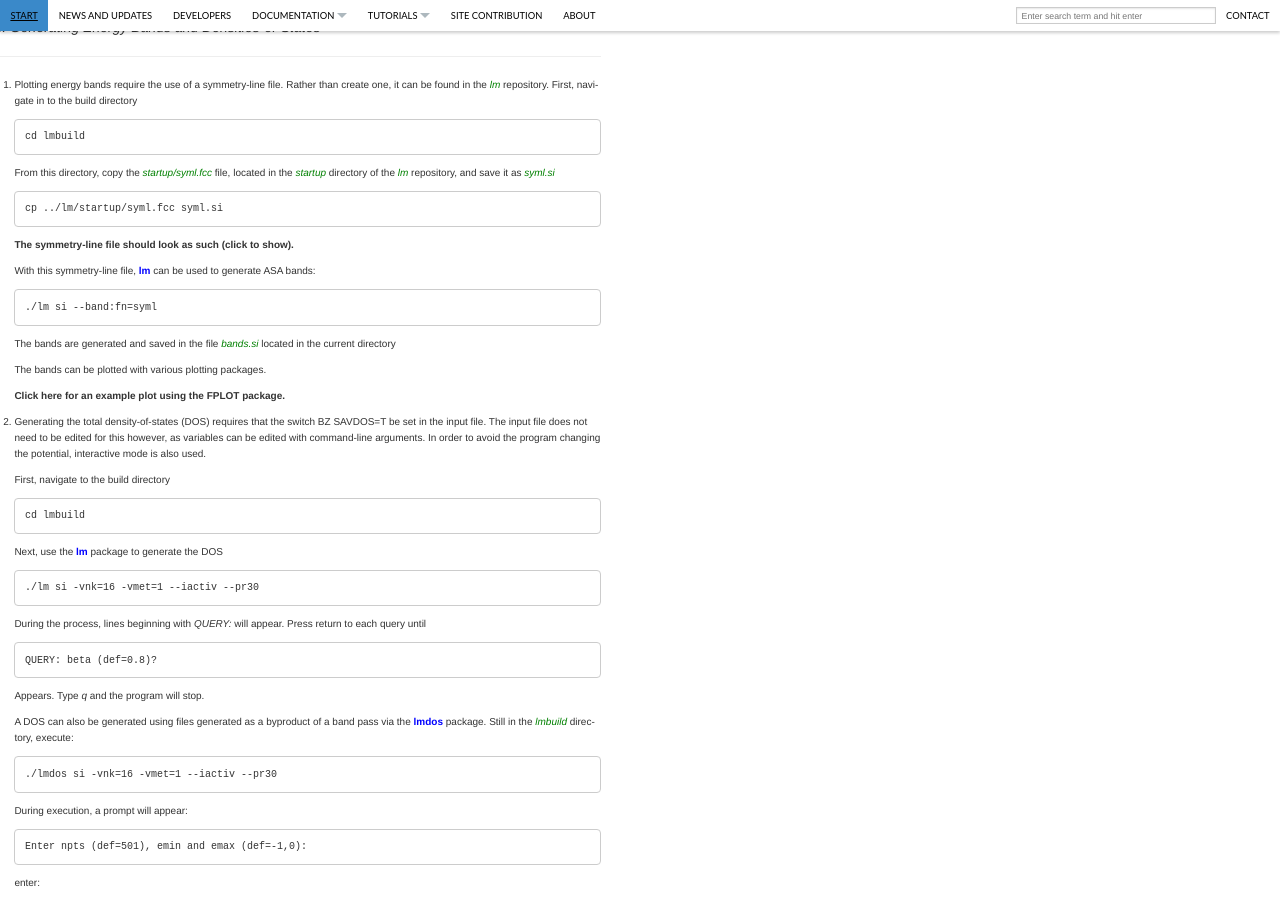
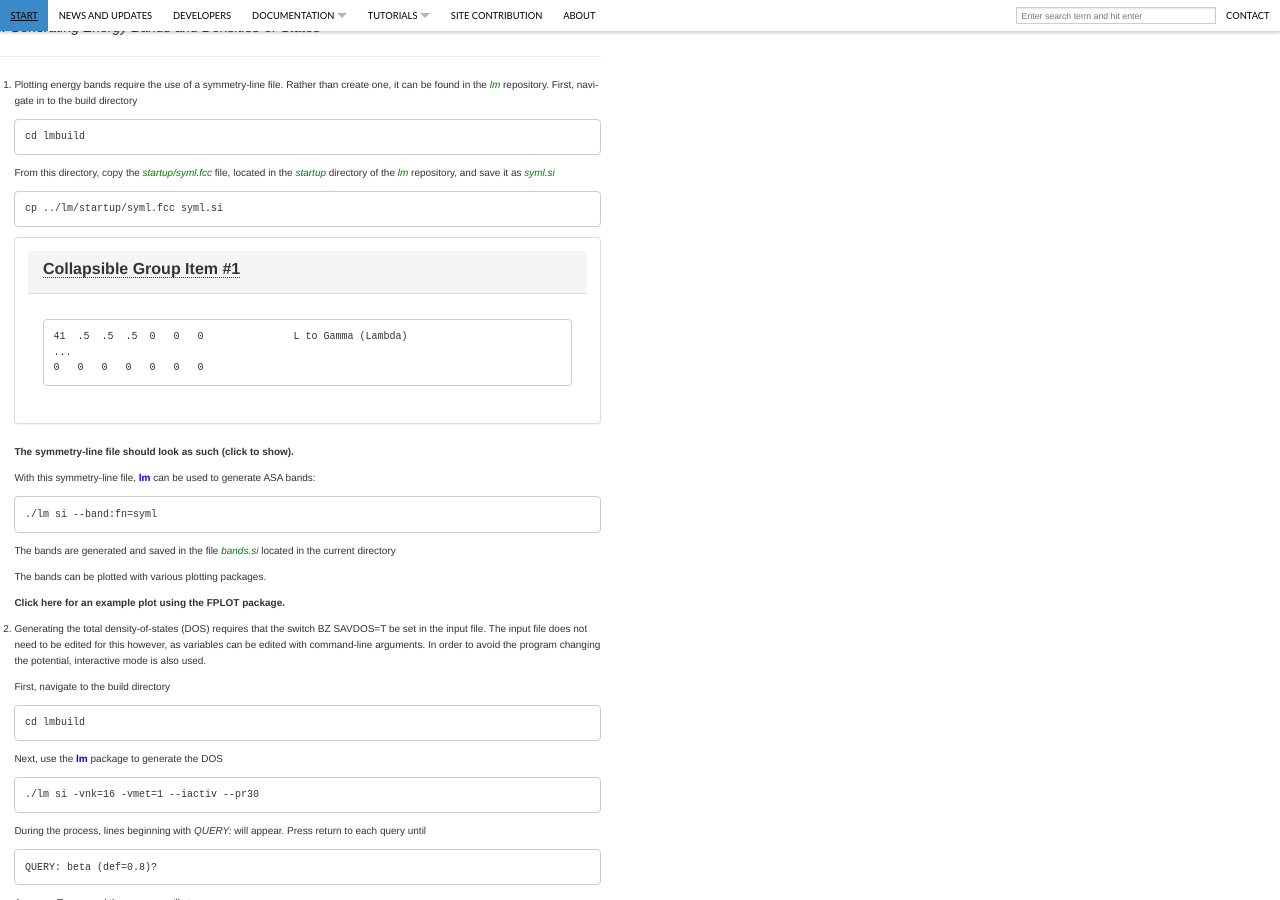
Before and after one commit to smckech/lordcephei.github.io, a Jekyll site: the page built from pages/asadoc.md, in a window 1280 px wide and 900 px high, scrolled down 1629 px. Built offline with Jekyll 4.4.1, drawn with Linux system fonts in a browser that asks for light colours; nearby versions of some CDN libraries; library files that are not in the unit come from our copies.

Commit message:
Adding a bootstrap-style dropdown to asadoc as a test

```diff
--- a/pages/asadoc.md
+++ b/pages/asadoc.md
@@ -911,6 +911,28 @@ _____________________________________________________________
 
         cp ../lm/startup/syml.fcc syml.si
 
+	{::nomarkdown}<div class="panel panel-default">
+	    <div class="panel-heading" role="tab" id="headingOne">
+	      <h4 class="panel-title">
+	        <a role="button" data-toggle="collapse" data-parent="#accordion" href="#collapseOne" aria-expanded="false" aria-controls="collapseOne">
+	          Collapsible Group Item #1
+	        </a>
+	      </h4>
+	    </div>
+	    <div id="collapseOne" class="panel-collapse collapse in" role="tabpanel" aria-labelledby="headingOne">
+	      <div class="panel-body">{:/}
+
+        41  .5  .5  .5  0   0   0		L to Gamma (Lambda)
+        ...
+        0   0   0   0   0   0   0
+
+    {::nomarkdown}
+	      </div>
+	    </div>
+	  </div>
+      </body>
+    {:/}
+
     <div onclick="elm = document.getElementById('box1'); if(elm.style.display == 'none') elm.style.display = 'block'; else elm.style.display = 'none';"><b>The symmetry-line file should look as such (click to show).</b></div>
     {::nomarkdown}<div style="display:none;padding:25px;" id="box1">{:/}
 
```
